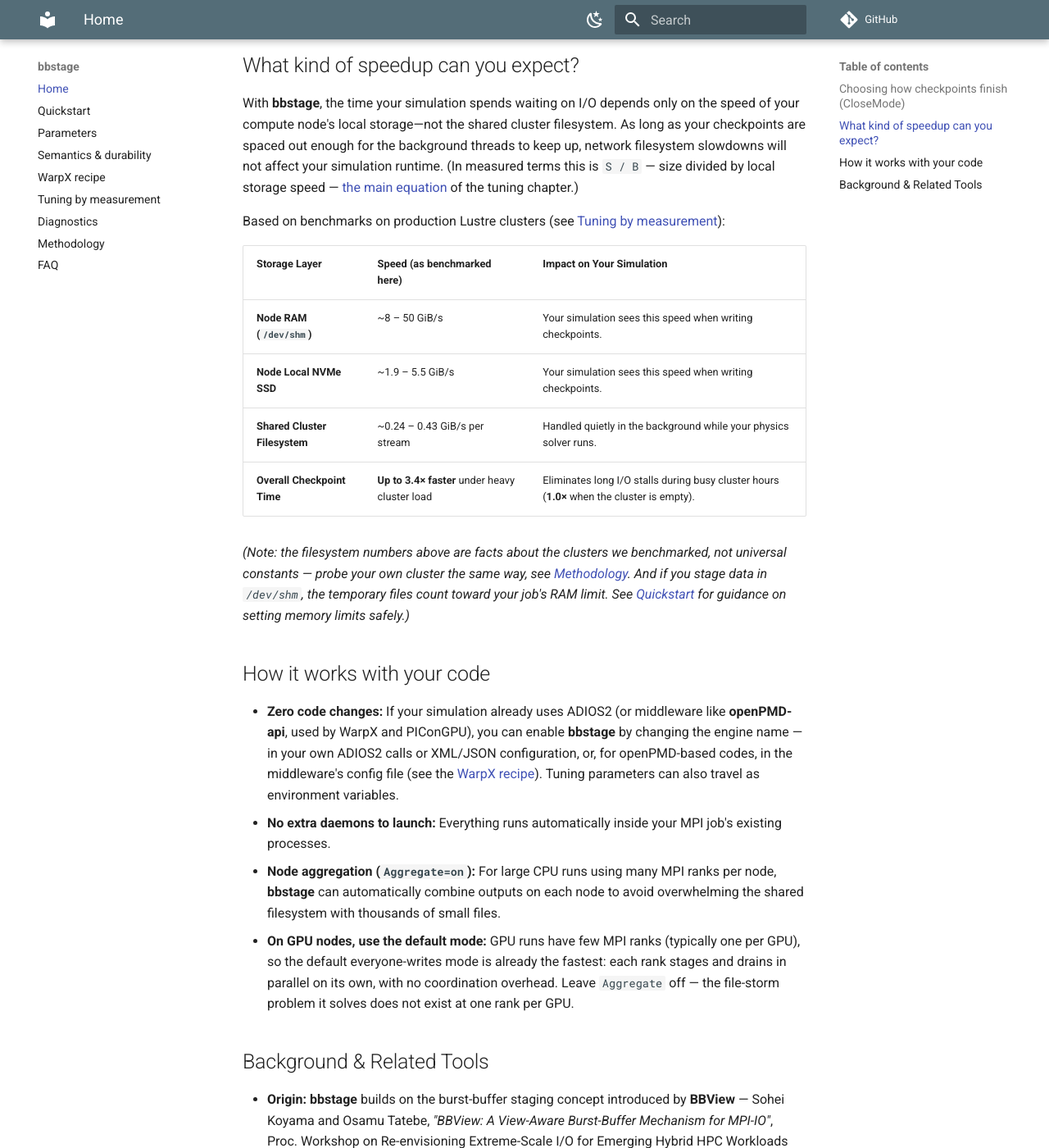
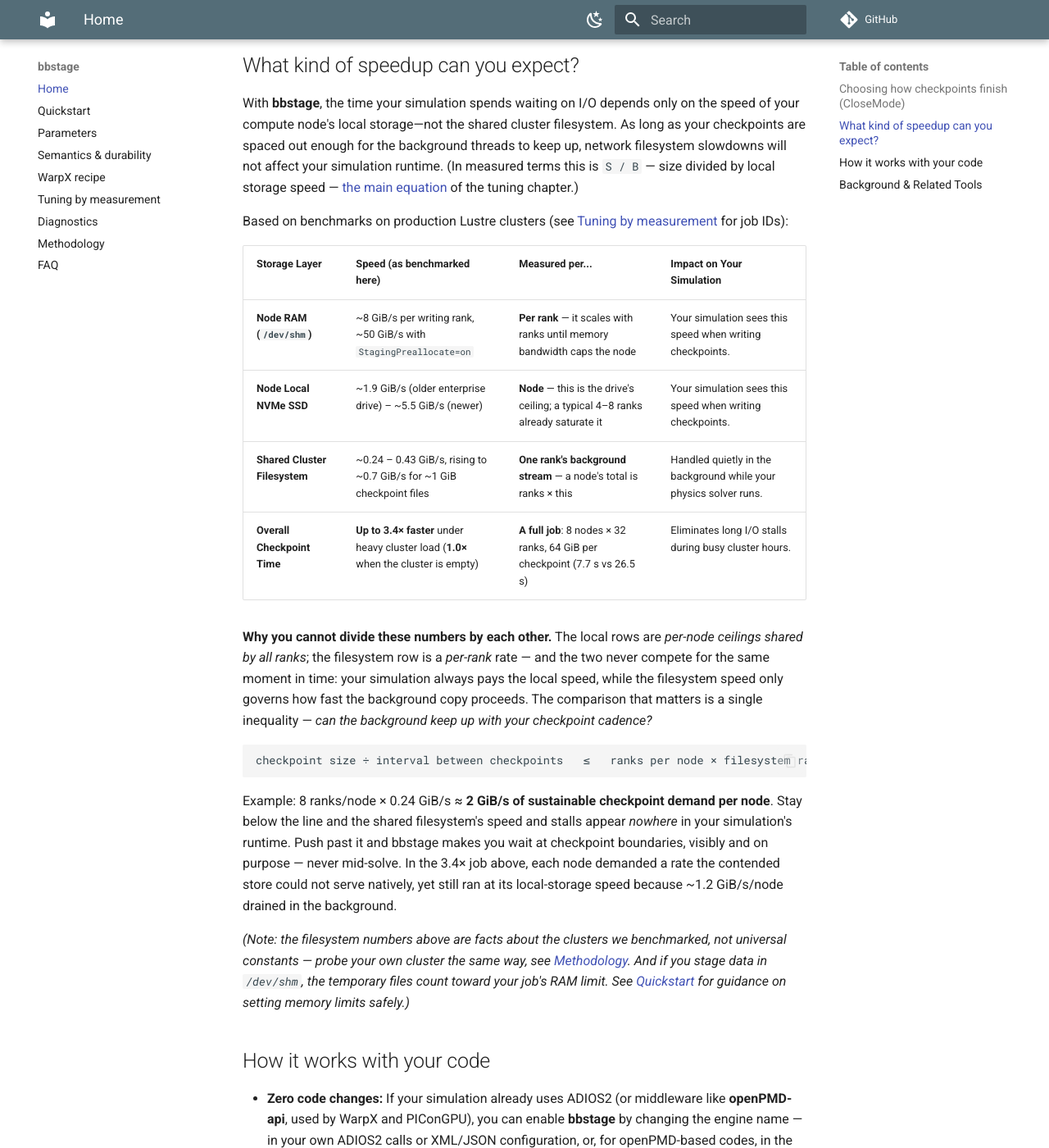
Before and after one commit to denisbertini/bbstage-docs, an MkDocs documentation site: the page built from docs/index.md, in a window 1280 px wide and 1400 px high, scrolled down 1630 px. Shown: the whole window at 82% size. Built offline with MkDocs 1.6.1 and Material for MkDocs 9.7.7, drawn with Linux system fonts in a browser that asks for light colours; comment, search, counter and statistics services are not loaded.

Commit message:
docs(home): benchmark table states its units; local-vs-store comparison explained
- 'measured per...' column: RAM row per rank (8 plain / 50 prealloc,
  matching the tuning chapter), NVMe row per-node device ceiling,
  Lustre row per-rank background stream (0.24-0.43 small files,
  ~0.7 at ~1 GiB), 3.4x row per full job (8x32 ranks, 64 GiB/checkpoint,
  7.7 vs 26.5 s)
- new paragraph: why the rows cannot be divided by each other (per-node
  ceilings vs per-rank lane rates; rates never contend for the same
  clock), replaced by the one keep-up inequality with a worked 8-rank
  example (~2 GiB/s sustainable demand per node) and pointer to
  watermark backpressure

````diff
--- a/docs/index.md
+++ b/docs/index.md
@@ -29,14 +29,22 @@ When your simulation finishes writing a checkpoint and closes the file, you can
 
 With **bbstage**, the time your simulation spends waiting on I/O depends only on the speed of your compute node's local storage—not the shared cluster filesystem. As long as your checkpoints are spaced out enough for the background threads to keep up, network filesystem slowdowns will not affect your simulation runtime. (In measured terms this is `S / B` — size divided by local storage speed — [the main equation](tuning.md#equation) of the tuning chapter.)
 
-Based on benchmarks on production Lustre clusters (see [Tuning by measurement](tuning.md)):
+Based on benchmarks on production Lustre clusters (see [Tuning by measurement](tuning.md) for job IDs):
 
-| Storage Layer | Speed (as benchmarked here) | Impact on Your Simulation |
-| :--- | :--- | :--- |
-| **Node RAM (`/dev/shm`)** | ~8 – 50 GiB/s | Your simulation sees this speed when writing checkpoints. |
-| **Node Local NVMe SSD** | ~1.9 – 5.5 GiB/s | Your simulation sees this speed when writing checkpoints. |
-| **Shared Cluster Filesystem** | ~0.24 – 0.43 GiB/s per stream | Handled quietly in the background while your physics solver runs. |
-| **Overall Checkpoint Time** | **Up to 3.4× faster** under heavy cluster load | Eliminates long I/O stalls during busy cluster hours (**1.0×** when the cluster is empty). |
+| Storage Layer | Speed (as benchmarked here) | Measured per... | Impact on Your Simulation |
+| :--- | :--- | :--- | :--- |
+| **Node RAM (`/dev/shm`)** | ~8 GiB/s per writing rank, ~50 GiB/s with `StagingPreallocate=on` | **Per rank** — it scales with ranks until memory bandwidth caps the node | Your simulation sees this speed when writing checkpoints. |
+| **Node Local NVMe SSD** | ~1.9 GiB/s (older enterprise drive) – ~5.5 GiB/s (newer) | **Node** — this is the drive's ceiling; a typical 4–8 ranks already saturate it | Your simulation sees this speed when writing checkpoints. |
+| **Shared Cluster Filesystem** | ~0.24 – 0.43 GiB/s, rising to ~0.7 GiB/s for ~1 GiB checkpoint files | **One rank's background stream** — a node's total is ranks × this | Handled quietly in the background while your physics solver runs. |
+| **Overall Checkpoint Time** | **Up to 3.4× faster** under heavy cluster load (**1.0×** when the cluster is empty) | **A full job**: 8 nodes × 32 ranks, 64 GiB per checkpoint (7.7 s vs 26.5 s) | Eliminates long I/O stalls during busy cluster hours. |
+
+**Why you cannot divide these numbers by each other.** The local rows are *per-node ceilings shared by all ranks*; the filesystem row is a *per-rank* rate — and the two never compete for the same moment in time: your simulation always pays the local speed, while the filesystem speed only governs how fast the background copy proceeds. The comparison that matters is a single inequality — *can the background keep up with your checkpoint cadence?*
+
+```
+checkpoint size ÷ interval between checkpoints   ≤   ranks per node × filesystem rate per rank
+```
+
+Example: 8 ranks/node × 0.24 GiB/s ≈ **2 GiB/s of sustainable checkpoint demand per node**. Stay below the line and the shared filesystem's speed and stalls appear *nowhere* in your simulation's runtime. Push past it and bbstage makes you wait at checkpoint boundaries, visibly and on purpose — never mid-solve. In the 3.4× job above, each node demanded a rate the contended store could not serve natively, yet still ran at its local-storage speed because ~1.2 GiB/s/node drained in the background.
 
 *(Note: the filesystem numbers above are facts about the clusters we benchmarked, not universal constants — probe your own cluster the same way, see [Methodology](methodology.md). And if you stage data in `/dev/shm`, the temporary files count toward your job's RAM limit. See [Quickstart](quickstart.md) for guidance on setting memory limits safely.)*
 
````
